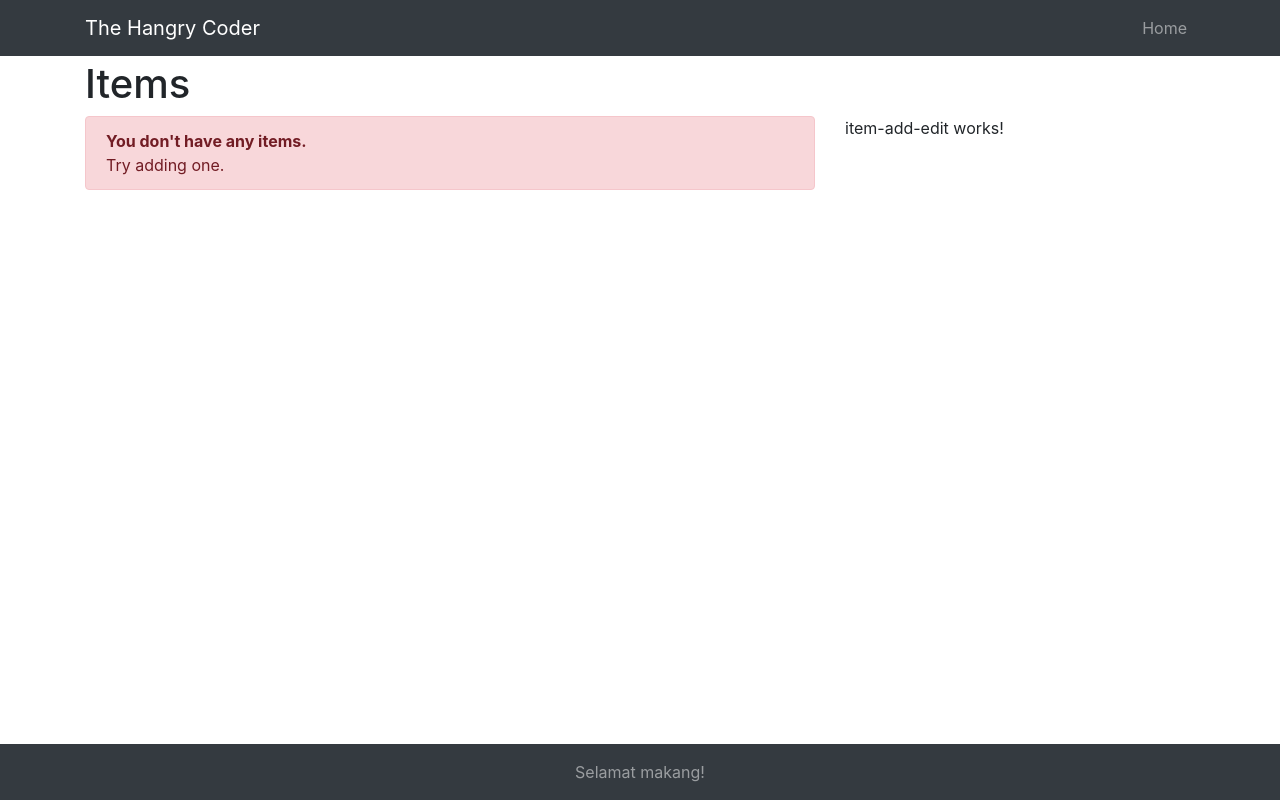
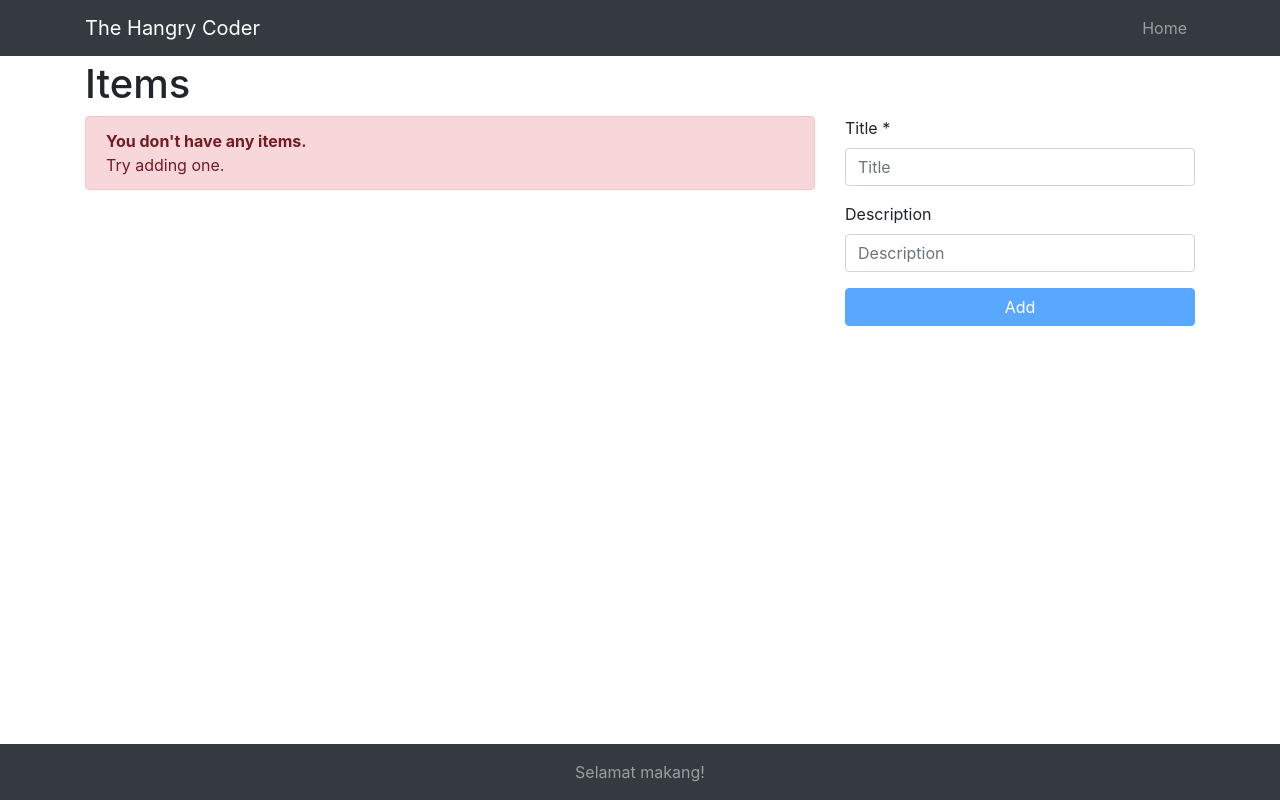
Before and after one commit to fransyozef/crud-example-angular, an Angular app: page /items in a window 1280 px wide. Built offline with nearby package versions, Linux system fonts and the light colour scheme.

Commit message:
ItemAddEditComponent , Form helper

```diff
--- /dev/null
+++ b/src/app/_shared/helpers/form.helper.ts
@@ -0,0 +1,5 @@
+import { FormControl } from '@angular/forms';
+
+export function CheckRequiredField(field: FormControl): boolean {
+    return field.hasError('required') && (field.dirty || field.touched);
+}
--- a/src/app/items/item-add-edit/item-add-edit.component.html
+++ b/src/app/items/item-add-edit/item-add-edit.component.html
@@ -1,3 +1,18 @@
-<p>
-  item-add-edit works!
-</p>
+<form  [formGroup]="itemForm">
+
+  <div class="form-group">
+    <label for="inputTitle" [ngClass]="{'required': checkField(itemForm.get('title')) }">Title *</label>
+    <input type="text" class="form-control" id="inputTitle" placeholder="Title" formControlName="title"  [ngClass]="{'required': checkField(itemForm.get('title')) }">
+  </div>
+
+  <div class="form-group">
+      <label for="inputDescription">Description</label>
+      <input type="text" class="form-control" id="inputDescription" placeholder="Description" formControlName="description">
+  </div>
+
+
+  <p class="alert alert-warning" role="alert"  *ngIf="isProcessing">
+      Please wait..
+  </p>
+  <button *ngIf="!isProcessing" type="button" class="btn btn-primary btn-block" (click)="onSubmit($event)" [disabled]="!itemForm.valid && !isProcessing">{{getButtonText()}}</button>
+</form>
--- a/src/app/items/item-add-edit/item-add-edit.component.ts
+++ b/src/app/items/item-add-edit/item-add-edit.component.ts
@@ -1,4 +1,10 @@
-import { Component, OnInit } from '@angular/core';
+import { Component, OnInit, Input, Output, EventEmitter } from '@angular/core';
+import { Validators, AbstractControl, FormBuilder, FormGroup, FormControl , Validator , FormsModule} from '@angular/forms';
+import { Observable, Subject , Subscription, BehaviorSubject } from 'rxjs';
+import { CheckRequiredField } from '../../_shared/helpers/form.helper';
+
+import { ItemsService } from '../_services/items.service';
+import { ItemModel } from '../_models/item.model';
 
 @Component({
   selector: 'app-item-add-edit',
@@ -7,9 +13,74 @@ import { Component, OnInit } from '@angular/core';
 })
 export class ItemAddEditComponent implements OnInit {
 
-  constructor() { }
+  @Input() item: ItemModel;
+  @Output() formSubmitEvent = new EventEmitter<string>();
+
+  itemForm: FormGroup;
+
+  isProcessing: Boolean = false;
+
+  checkField  = CheckRequiredField;
+
+  constructor(
+    private itemsService: ItemsService
+  ) { }
 
   ngOnInit() {
+    this.initForm();
+  }
+
+  onSubmit($event) {
+
+    this.isProcessing  = true;
+
+    if (this.itemForm.valid) {
+        if (!this.item) {
+          this.doAddItem();
+        } else {
+          this.doUpdateItem();
+        }
+    }
+  }
+
+  getButtonText(): string {
+    return this.item ? 'Update' : 'Add';
+  }
+
+  private doAddItem() {
+    this.itemsService.add(this.itemForm.value).subscribe(
+      (result) => {
+        this.itemForm.reset();
+        this.formSubmitEvent.next('add');
+        this.isProcessing  = false;
+      }
+    );
+  }
+
+  private doUpdateItem() {
+    this.itemsService.update(this.itemForm.value.id , this.itemForm.value).subscribe(
+      (result) => {
+        if (result) {
+          this.formSubmitEvent.next('update');
+          this.reset();
+        }
+        this.isProcessing  = false;
+      }
+    );
+  }
+
+  private reset() {
+    this.item  = null;
+    this.itemForm.reset();
+    this.initForm();
+  }
+
+  private initForm() {
+    this.itemForm = new FormGroup({
+      title: new FormControl(this.item ? this.item.title : '', Validators.required),
+      description: new FormControl(this.item ? this.item.description : ''),
+      id: new FormControl(this.item ? this.item.id : null),
+    });
   }
 
 }
```
